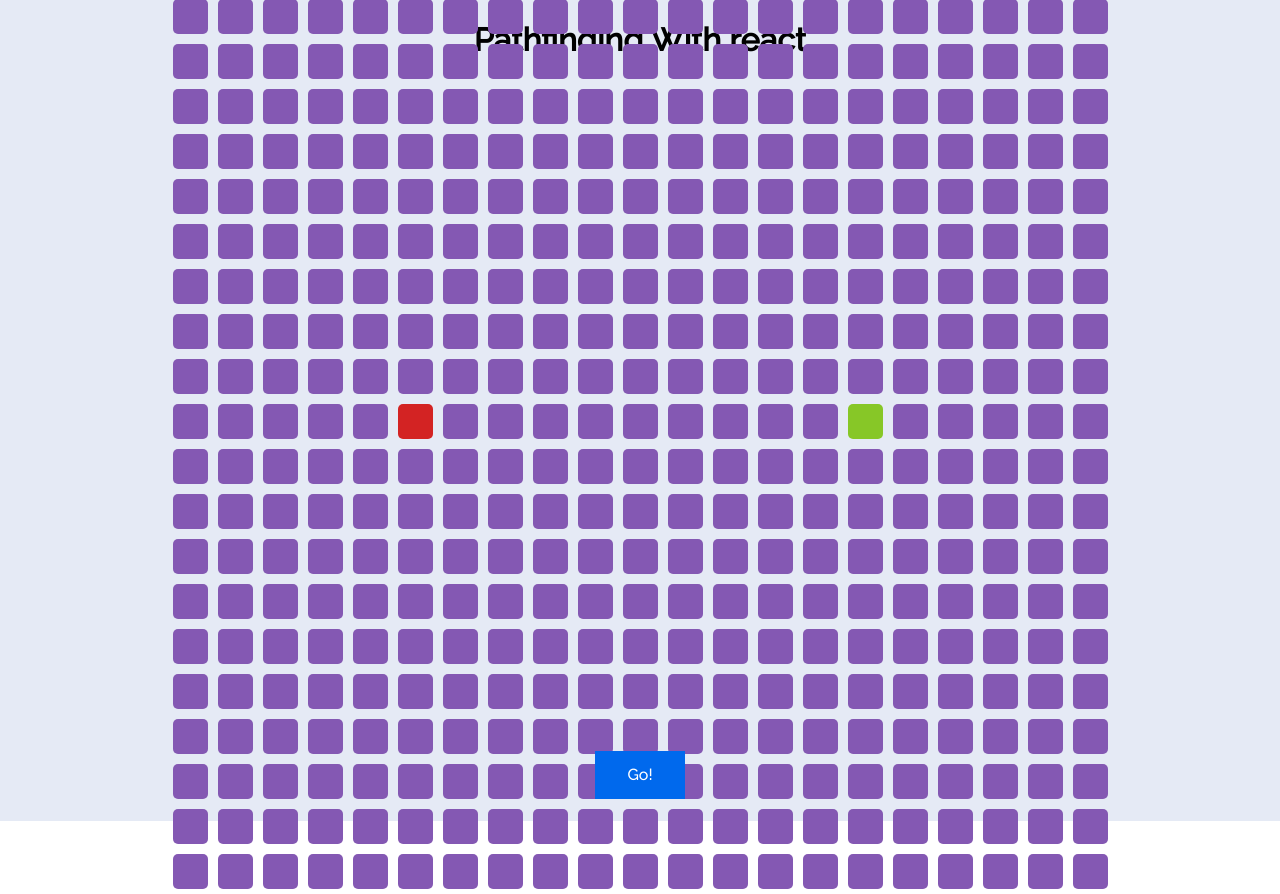
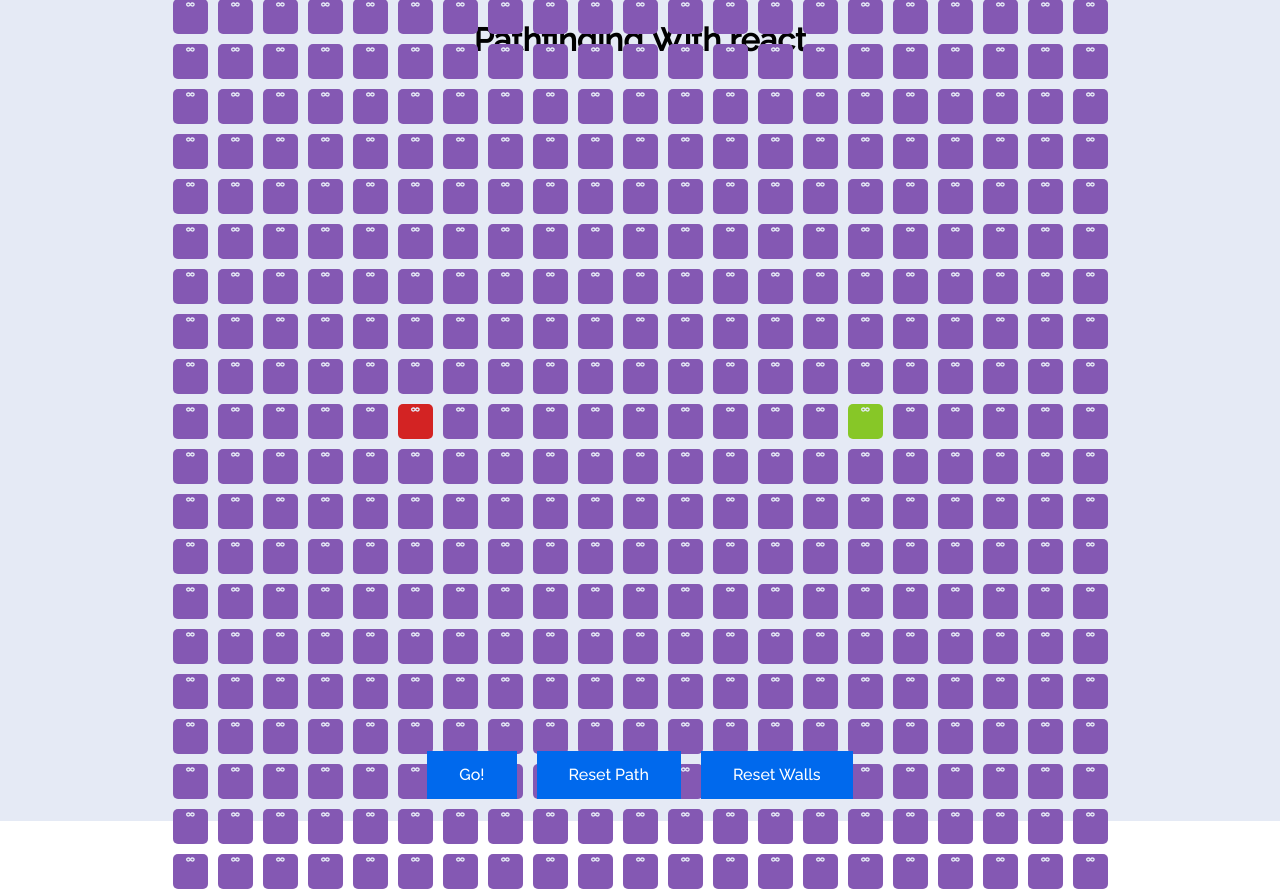
Before and after one commit to morriswr01/reactPathfindingApp, a React (Create React App) app: page / in a window 1280 px wide. Built offline with nearby package versions, Linux system fonts and the light colour scheme.

Commit message:
Dijkstras implemented, timer function working, visualisation working

```diff
--- a/package.json
+++ b/package.json
@@ -3,6 +3,9 @@
     "version": "0.1.0",
     "private": true,
     "dependencies": {
+        "@fortawesome/fontawesome-svg-core": "^1.2.25",
+        "@fortawesome/free-solid-svg-icons": "^5.11.2",
+        "@fortawesome/react-fontawesome": "^0.1.7",
         "@testing-library/jest-dom": "^4.2.4",
         "@testing-library/react": "^9.5.0",
         "@testing-library/user-event": "^7.2.1",
--- a/src/algorithms/dijkstra.js
+++ b/src/algorithms/dijkstra.js
@@ -1,24 +1,30 @@
 export default function dijkstra(startNode, finishNode, grid) {
-    // const visitedNodes = [];
+    const visitedNodes = [];
     let unvisitedNodes = getAllNodes(grid);
     startNode.distance = 0;
 
-    while (unvisitedNodes.length) {
+    let pathFound = false;
+
+    while (unvisitedNodes.length && !pathFound) {
         unvisitedNodes = sortNodesByDisatnce(unvisitedNodes);
         const currentNode = unvisitedNodes.shift();
 
+        if (currentNode.isWall) {
+            continue;
+        }
+
         // Check we are not trapped
         if (currentNode.distance === Infinity) {
-            unvisitedNodes = [];
             break;
         }
 
         // Update state to show that current node has been visited
-        currentNode.isVisited = true;
+        // currentNode.isVisited = true;
+        visitedNodes.push(currentNode);
 
         // Check if we are at the finish
         if (currentNode === finishNode) {
-            unvisitedNodes = [];
+            // pathFound = true;
             break;
         }
 
@@ -38,14 +44,10 @@
         });
     }
 
-    // Get optimal path
-    let onOptPathNode = finishNode;
-    while (onOptPathNode.previousNode !== null) {
-        onOptPathNode.previousNode.isOnPath = true;
-        console.log(onOptPathNode.previousNode);
+    // Get the optimal path from the completed djikstras pathfind
+    const shortestPath = getOptimalPath(finishNode);
 
-        onOptPathNode = onOptPathNode.previousNode;
-    }
+    return { visitedNodes, shortestPath };
 }
 
 const sortNodesByDisatnce = (unvisitedNodes) => {
@@ -63,3 +65,17 @@
 
     return nodes;
 };
+
+const getOptimalPath = (finishNode) => {
+    const optPath = [];
+
+    // Get optimal path
+    let onOptPathNode = finishNode;
+    while (onOptPathNode.previousNode !== null) {
+        // onOptPathNode.previousNode.isOnPath = true;
+        optPath.push(onOptPathNode);
+        onOptPathNode = onOptPathNode.previousNode;
+    }
+
+    return optPath;
+};
--- a/src/components/Board/Board.js
+++ b/src/components/Board/Board.js
@@ -1,4 +1,4 @@
-import React from "react";
+import React, {Component} from "react";
 
 import Item from "../Item/Item";
 
@@ -13,28 +13,114 @@
 const FINISH_NODE_ROW = 10;
 const FINISH_NODE_COL = 15;
 
-export default class Board extends React.Component {
+export default class Board extends Component {
     constructor(props) {
         super(props);
         this.state = {
             grid: [],
+            mouseDown: false,
         };
     }
 
     componentDidMount() {
-        const grid = getInitialGrid();
-        this.setState({ grid });
+        this.resetGrid();
     }
 
-    runDijkstras() {
+    handleMouseDown = (rowID, colID) => {
+        this.setWall(rowID, colID, !this.state.grid[rowID][colID].isWall);
+        this.setState({ ...this.state, mouseDown: true });
+    };
+
+    handleMouseEnter = (rowID, colID) => {
+        if (this.state.mouseDown) {
+            this.setWall(rowID, colID, true);
+        }
+    };
+
+    handleMouseUp = () => {
+        this.setState({ ...this.state, mouseDown: false });
+    };
+
+    runDijkstras = () => {
         let { grid } = this.state;
         const startNode = grid[START_NODE_ROW][START_NODE_COL];
         const finishNode = grid[FINISH_NODE_ROW][FINISH_NODE_COL];
         // eslint-disable-next-line no-unused-vars
-        dijkstra(startNode, finishNode, grid);
+        const { visitedNodes, shortestPath } = dijkstra(
+            startNode,
+            finishNode,
+            grid
+        );
+
+        this.animateDijkstra(visitedNodes, shortestPath.reverse());
 
         this.setState({ grid });
-    }
+    };
+
+    animateDijkstra = async (visitedNodes, shortestPath) => {
+        for (let i = 0; i < visitedNodes.length; i++) {
+            const { rowID, colID } = visitedNodes[i];
+            let newGrid = this.state.grid;
+            newGrid[rowID][colID].isVisited = true;
+            this.setState({ ...this.state, grid: newGrid });
+            await sleep(100);
+        }
+        for (let i = 0; i < shortestPath.length; i++) {
+            const { rowID, colID } = shortestPath[i];
+            let newGrid = this.state.grid;
+            newGrid[rowID][colID].isOnPath = true;
+            this.setState({ ...this.state, grid: newGrid });
+            await sleep(100);
+        }
+    };
+
+    // Set node at coords (colID, rowID) to be a wall or not based on setTo boolean
+    setWall = (rowID, colID, setTo) => {
+        let newGrid = this.state.grid;
+        newGrid[rowID][colID].isWall = setTo;
+        this.setState({ ...this.state, grid: newGrid });
+    };
+
+    // Set or Reset the grid but leave walls if any where they are
+    resetGrid = () => {
+        // Get current grid
+        const oldGrid = this.state.grid;
+        // A grid already exists so reset everything except walls
+        if (oldGrid.length) {
+            const resetGridWithOldWalls = oldGrid.map((row) =>
+                row.map((node) => ({
+                    ...node,
+                    isVisited: false,
+                    isOnPath: false,
+                    distance: Infinity,
+                    previousNode: null,
+                }))
+            );
+            this.setState({
+                ...this.state,
+                grid: resetGridWithOldWalls,
+            });
+        }
+        // A grid does not already exist so initialise a grid using getInitialGrid
+        else {
+            const grid = getInitialGrid();
+            this.setState({ ...this.state, grid });
+        }
+    };
+
+    // Reset walls only, not the entire grid
+    resetWalls = () => {
+        let newGrid = this.state.grid;
+
+        // Remove walls from new grid
+        newGrid = newGrid.map((row) =>
+            row.map((node) => ({
+                ...node,
+                isWall: false,
+            }))
+        );
+        this.setState({ ...this.state, grid: newGrid });
+    };
 
     render() {
         const { grid } = this.state;
@@ -55,6 +141,8 @@
                                     isFinish,
                                     isVisited,
                                     isOnPath,
+                                    isWall,
+                                    distance,
                                 } = item;
                                 return (
                                     <Item
@@ -65,6 +153,11 @@
                                         isFinish={isFinish}
                                         isVisited={isVisited}
                                         isOnPath={isOnPath}
+                                        isWall={isWall}
+                                        distance={distance}
+                                        onMouseDown={this.handleMouseDown}
+                                        onMouseEnter={this.handleMouseEnter}
+                                        onMouseUp={this.handleMouseUp}
                                     />
                                 );
                             })}
@@ -78,12 +171,25 @@
                     >
                         Go!
                     </button>
+                    <button
+                        className='resetBtn'
+                        onClick={() => this.resetGrid()}
+                    >
+                        Reset Path
+                    </button>
+                    <button
+                        className='resetBtn'
+                        onClick={() => this.resetWalls()}
+                    >
+                        Reset Walls
+                    </button>
                 </footer>
             </div>
         );
     }
 }
 
+// Needs to go in context
 const getInitialGrid = () => {
     const grid = [];
     for (let rowID = 0; rowID < 21; rowID++) {
@@ -95,8 +201,9 @@
                 isStart: rowID === START_NODE_ROW && colID === START_NODE_COL,
                 isFinish:
                     rowID === FINISH_NODE_ROW && colID === FINISH_NODE_COL,
+                isWall: false,
                 isVisited: false,
-                isWall: false,
+                isOnPath: false,
                 distance: Infinity,
                 previousNode: null,
             });
@@ -105,3 +212,7 @@
     }
     return grid;
 };
+
+const sleep = (milliseconds) => {
+    return new Promise((resolve) => setTimeout(resolve, milliseconds));
+};
--- a/src/components/Item/Item.js
+++ b/src/components/Item/Item.js
@@ -1,9 +1,23 @@
 import React from "react";
+import { FontAwesomeIcon } from "@fortawesome/react-fontawesome";
+import { faInfinity } from "@fortawesome/free-solid-svg-icons";
 
 import "./Item.scss";
 
 export default function Item(props) {
-    const { isFinish, isStart, isVisited, isOnPath } = props;
+    const {
+        isFinish,
+        isStart,
+        isVisited,
+        isOnPath,
+        isWall,
+        rowID,
+        colID,
+        onMouseDown,
+        onMouseEnter,
+        onMouseUp,
+        distance,
+    } = props;
 
     const itemType = isFinish
         ? "itemFinish"
@@ -13,9 +27,18 @@
         ? "itemOnPath"
         : isVisited
         ? "itemVisited"
-        : // : isWall
-          // ? "itemWall"
-          "";
+        : isWall
+        ? "itemWall"
+        : "";
 
-    return <div className={`item ${itemType}`}></div>;
+    return (
+        <div
+            className={`item ${itemType}`}
+            onMouseDown={() => onMouseDown(rowID, colID)}
+            onMouseEnter={() => onMouseEnter(rowID, colID)}
+            onMouseUp={() => onMouseUp()}
+        >
+            <p className='distance'>{isVisited ? distance : <FontAwesomeIcon icon={faInfinity} size="sm"/>}</p>
+        </div>
+    );
 }
--- a/src/components/Item/Item.scss
+++ b/src/components/Item/Item.scss
@@ -7,6 +7,19 @@
     color: $freezePurple;
     margin: 5px;
     border-radius: 5px;
+    text-align: center;
+
+    p {
+        padding: 0;
+        margin: 0;
+        font-size: 0.5rem;
+        -webkit-touch-callout: none;
+        -webkit-user-select: none;
+        -khtml-user-select: none;
+        -moz-user-select: none;
+        -ms-user-select: none;
+        user-select: none;
+    }
 
     &Finish {
         background-color: rgb(135, 199, 39);
@@ -16,8 +29,13 @@
     }
     &Visited {
         background-color: rgb(90, 221, 204);
+        color: black;
     }
     &OnPath {
         background-color: rgb(231, 207, 71);
+        color: black;
+    }
+    &Wall {
+        background-color: rgb(0, 0, 0);
     }
 }
```
Also changed, not shown: src/algorithms/aStar.js (added, +8 -0 lines), 1 other file (tests, documents, lock files or other folders). Lines whose indentation alone changed are shown as unchanged.
